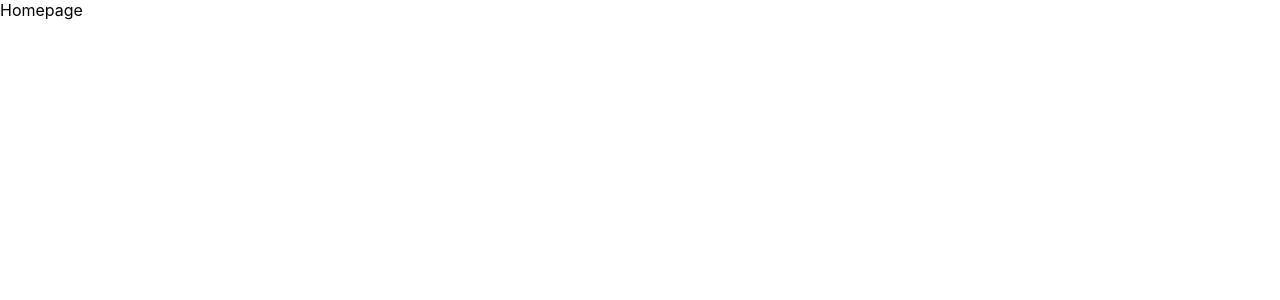
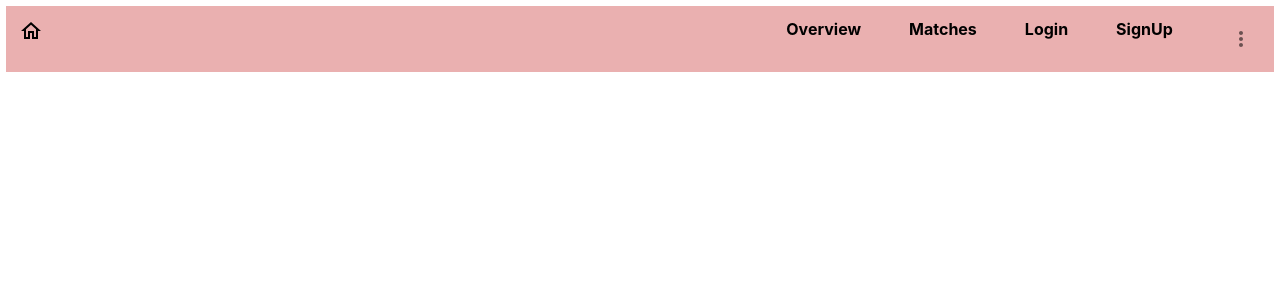
Before and after one commit to rajkishan7870/tinder-clone, a React (Create React App) app in the folder frontend/: page / in a window 1280 px wide. Shown: the top 300 px of the page. Built offline with nearby package versions, Linux system fonts and the light colour scheme.

Commit message:
basic header of homepage

```diff
--- /dev/null
+++ b/frontend/src/components/header.jsx
@@ -0,0 +1,22 @@
+import React from 'react'
+import style from "./header.module.css"
+import HomeOutlinedIcon from '@mui/icons-material/HomeOutlined';
+import LongMenu from './menu';
+
+export default function Header() {
+  return (
+      <div className={ style.mainDiv }>
+          <div className={style.homeIcon}>
+             <HomeOutlinedIcon />
+          </div>
+
+          <div className={style.headerText}>
+              <div>Overview</div>
+              <div>Matches</div>
+              <div>Login</div>
+              <div>SignUp</div>
+              <LongMenu/>
+          </div>
+    </div>
+  )
+}
--- /dev/null
+++ b/frontend/src/components/header.module.css
@@ -0,0 +1,24 @@
+.mainDiv{
+    background-color: rgb(234, 176, 176);
+    width: 97%;
+    height: 20%;
+    position: sticky;
+    display: flex;
+    flex-direction: row;
+    justify-content: space-between;
+    padding: 1%;
+    margin: 0.5%;
+}
+
+.headerText{
+    font-weight: bold;
+    cursor: pointer;
+    display: flex;
+    flex-direction: row;
+    justify-content: space-between;
+    gap: 3rem;
+}
+
+.homeIcon{
+    cursor: pointer;
+}
--- /dev/null
+++ b/frontend/src/components/menu.jsx
@@ -0,0 +1,60 @@
+import * as React from 'react';
+import IconButton from '@mui/material/IconButton';
+import Menu from '@mui/material/Menu';
+import MenuItem from '@mui/material/MenuItem';
+import MoreVertIcon from '@mui/icons-material/MoreVert';
+
+const options = [
+  'None',
+  'Atria',
+  'Callisto'
+];
+
+const ITEM_HEIGHT = 48;
+
+export default function LongMenu() {
+  const [anchorEl, setAnchorEl] = React.useState(null);
+  const open = Boolean(anchorEl);
+  const handleClick = (event) => {
+    setAnchorEl(event.currentTarget);
+  };
+  const handleClose = () => {
+    setAnchorEl(null);
+  };
+
+  return (
+    <div>
+      <IconButton
+        aria-label="more"
+        id="long-button"
+        aria-controls={open ? 'long-menu' : undefined}
+        aria-expanded={open ? 'true' : undefined}
+        aria-haspopup="true"
+        onClick={handleClick}
+      >
+        <MoreVertIcon />
+      </IconButton>
+      <Menu
+        id="long-menu"
+        MenuListProps={{
+          'aria-labelledby': 'long-button',
+        }}
+        anchorEl={anchorEl}
+        open={open}
+        onClose={handleClose}
+        PaperProps={{
+          style: {
+            maxHeight: ITEM_HEIGHT * 4.5,
+            width: '20ch',
+          },
+        }}
+      >
+        {options.map((option) => (
+          <MenuItem key={option} selected={option === 'Pyxis'} onClick={handleClose}>
+            {option}
+          </MenuItem>
+        ))}
+      </Menu>
+    </div>
+  );
+}
--- a/frontend/src/pages/home/homePage.jsx
+++ b/frontend/src/pages/home/homePage.jsx
@@ -1,7 +1,12 @@
 import React from 'react'
+import Header from '../../components/header'
 
 export default function HomePage() {
   return (
-    <div>Homepage</div>
+    <div>
+      <div>
+        <Header />
+      </div>
+    </div>
   )
 }
```
